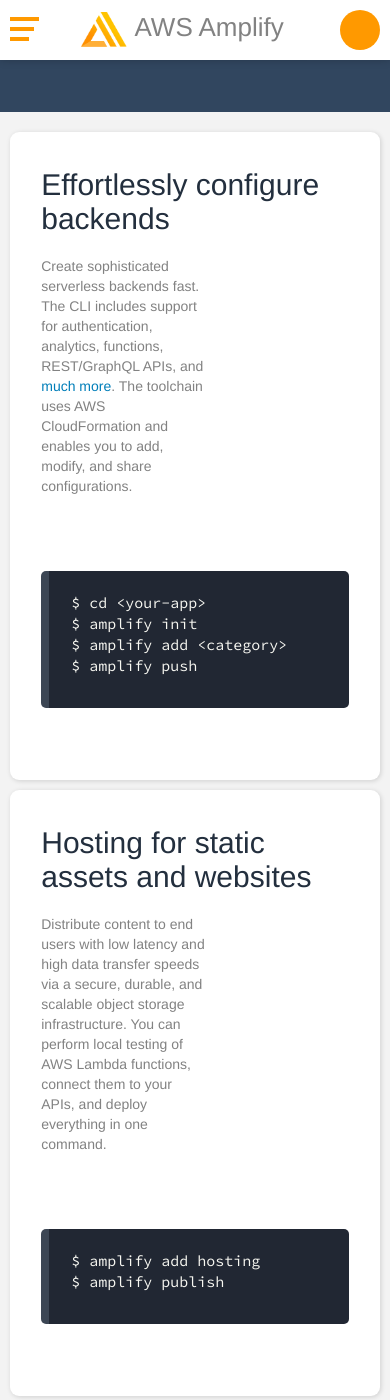
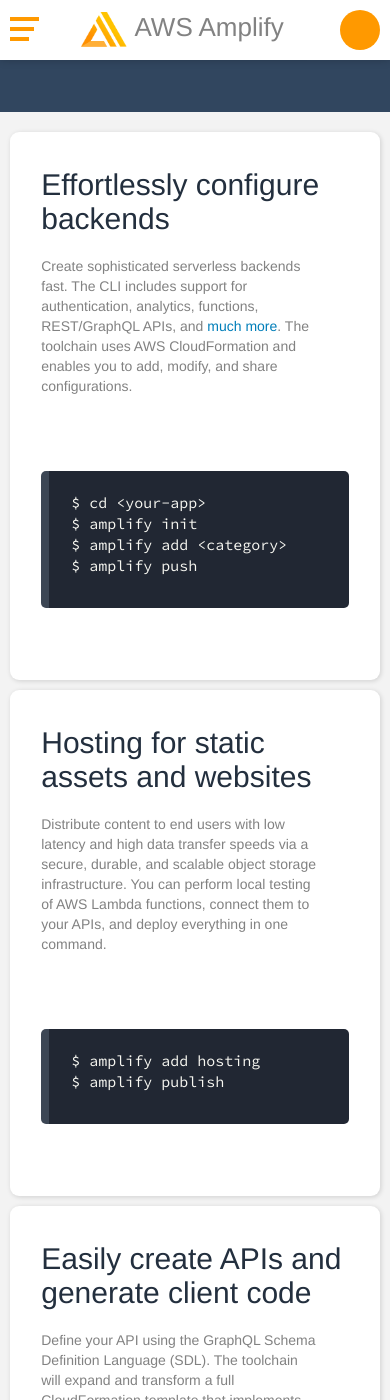
Before and after one commit to aws-amplify/aws-amplify.github.io, a Jekyll site: the page built from media/toolchain.md, in a window 390 px wide and 1400 px high, scrolled down 201 px. Built offline with Jekyll 4.4.1, drawn with Linux system fonts in a browser that asks for light colours; some web fonts are replaced; comment, search, counter and statistics services are not loaded.

Commit message:
video fix and toolchain mobile view fix

```diff
--- a/amplify-theme/_layouts/get_started.html
+++ b/amplify-theme/_layouts/get_started.html
@@ -104,7 +104,7 @@
                                     </div>
                                 </div>
                             </div>
-                            <iframe class="video" width="450" height="330" src="https://s3.us-east-2.amazonaws.com/amplify-get-started-video/amplifyclisetup.mp4" frameborder="0" allowfullscreen></iframe>
+                            <video class="video" controls width="450" height="330" src="https://s3.us-east-2.amazonaws.com/amplify-get-started-video/amplifyclisetup.mp4"></video>
                             <div class="div-number">2</div>
                         </div>
                     </div>
--- a/amplify-theme/_sass/components/_redesign.scss
+++ b/amplify-theme/_sass/components/_redesign.scss
@@ -2767,6 +2767,10 @@
         width: 60%;
         margin-bottom: 50px;
 
+        @media (max-width: 828px) {
+            width: 100%;
+        }
+
         .marketing-grid__excerpt {
             font-family: "Amazon Ember", "Helvetica", sans-serif;
             font-size: 16px;
```
